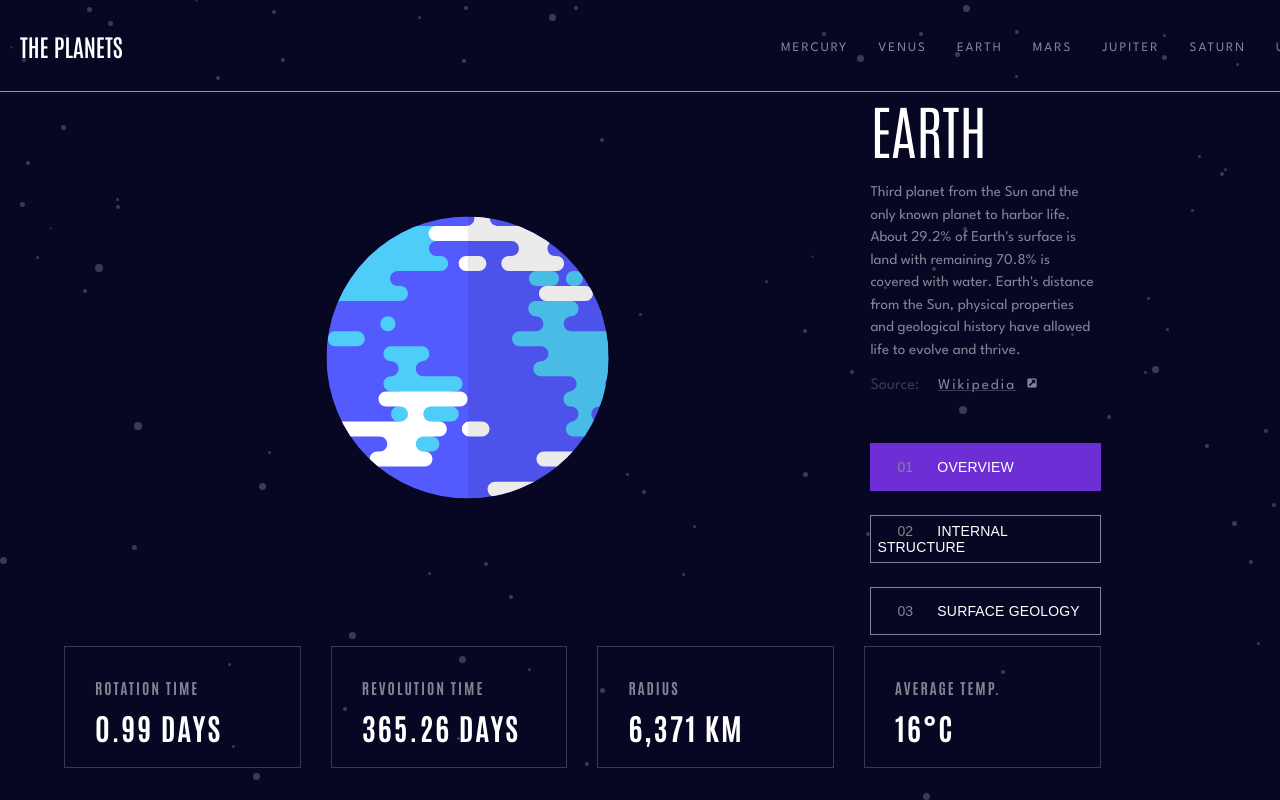
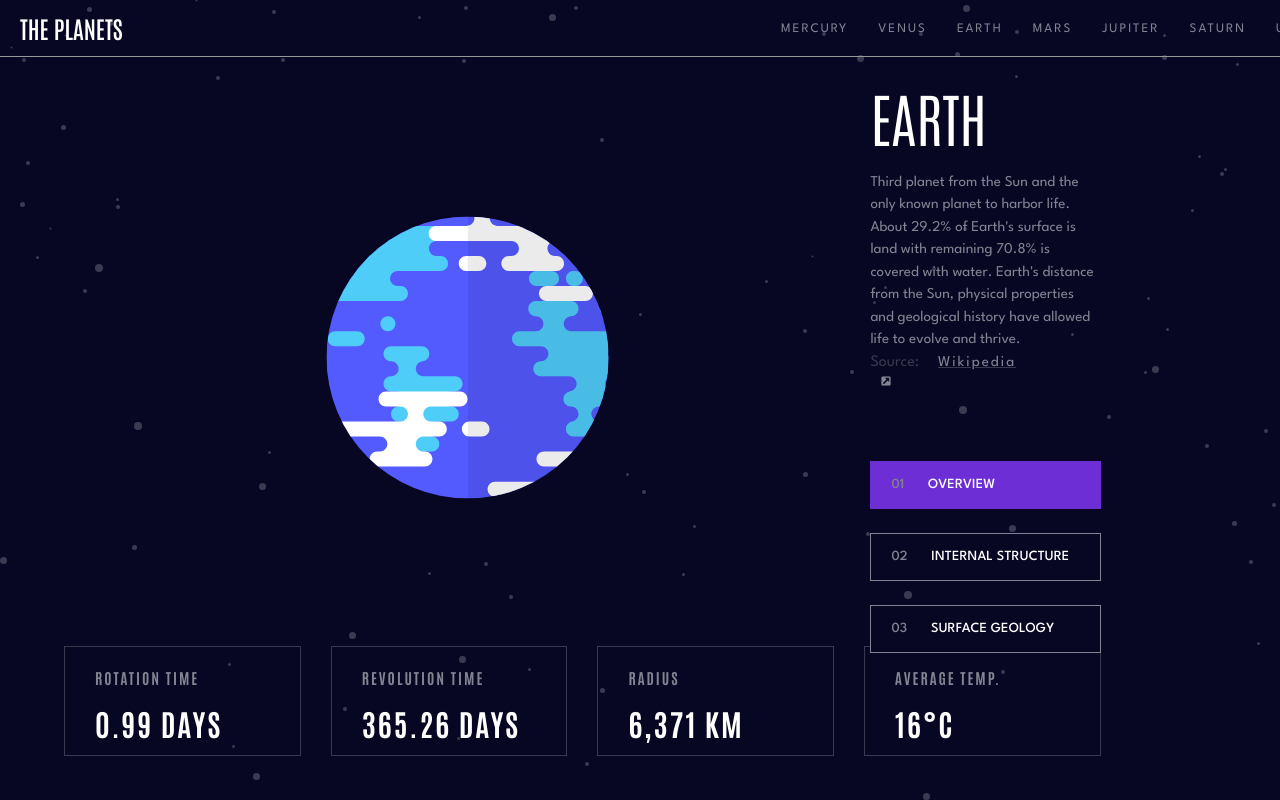
Before and after one commit to MJ-builds/Planet-Facts, a React (Create React App) app: page /planets/earth in a window 1280 px wide. Built offline with nearby package versions, Linux system fonts and the light colour scheme.

Commit message:
Tailwind

```diff
--- a/package.json
+++ b/package.json
@@ -37,5 +37,8 @@
       "last 1 firefox version",
       "last 1 safari version"
     ]
+  },
+  "devDependencies": {
+    "tailwindcss": "^3.3.1"
   }
 }
--- a/src/index.css
+++ b/src/index.css
@@ -0,0 +1,3 @@
+@tailwind base;
+@tailwind components;
+@tailwind utilities;
--- /dev/null
+++ b/tailwind.config.js
@@ -0,0 +1,22 @@
+/** @type {import('tailwindcss').Config} */
+module.exports = {
+  mode: 'jit',
+  content: ["./src/**/*.{html,js}"],
+  theme: {
+    extend: {
+      fontFamily: {
+        'antonio': ['Antonio', 'sans-serif'],
+        'spartan': ['League Spartan', 'sans-serif'],
+      }
+    },
+    colors: {
+      transparent: 'transparent',
+      current: 'currentColor',
+      'darkblue': '#070724',
+      'white': '#ffffff',
+      'darkgrey': '#38384F',
+      'grey': '#838391',
+    }
+  },
+  plugins: [],
+}
```
Also changed, not shown: 1 other file (tests, documents, lock files or other folders).
